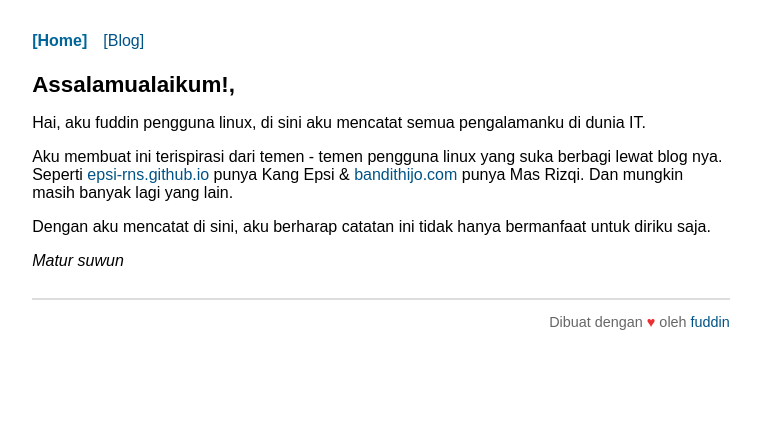
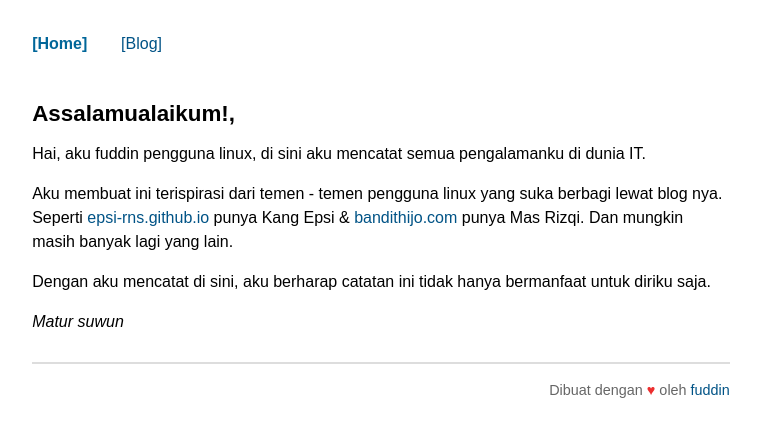
Before and after one commit to uddinmtm/uddinmtm.github.io, a Jekyll site: the page built from index.html, in a window 1280 px wide. Shown: the top 437 px of the page, without its empty margins (259-1020 px from the left). Built offline with Jekyll 4.4.1, drawn with Linux system fonts in a browser that asks for light colours.

Commit message:
update css

```diff
--- a/_sass/main.scss
+++ b/_sass/main.scss
@@ -11,6 +11,7 @@
   font-size: 1em;
   background-color: white;
   word-wrap: break-word;
+  line-height: 1.5em;
 }
 
 header {
@@ -18,7 +19,6 @@
   font-size: 1em;
   :after{
     content: ".";
-    display: block;
     height: 0;
     clear: both;
     visibility: hidden;
```
